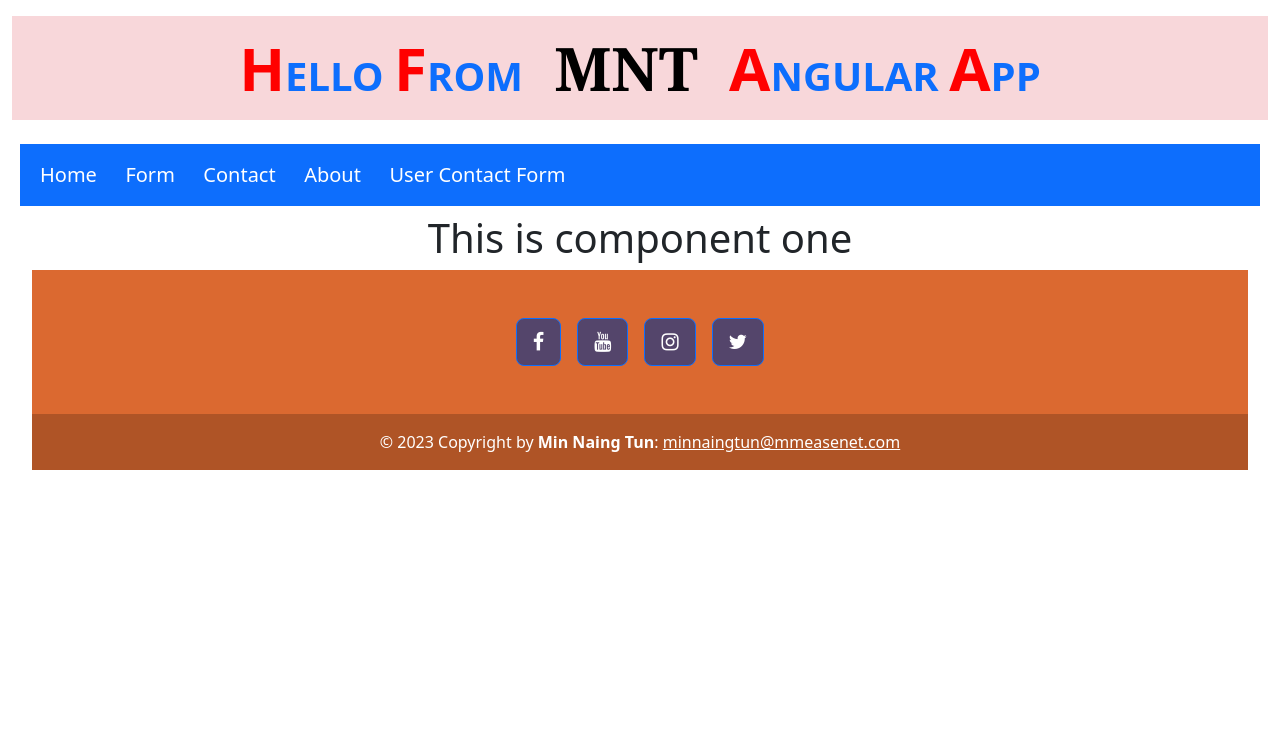
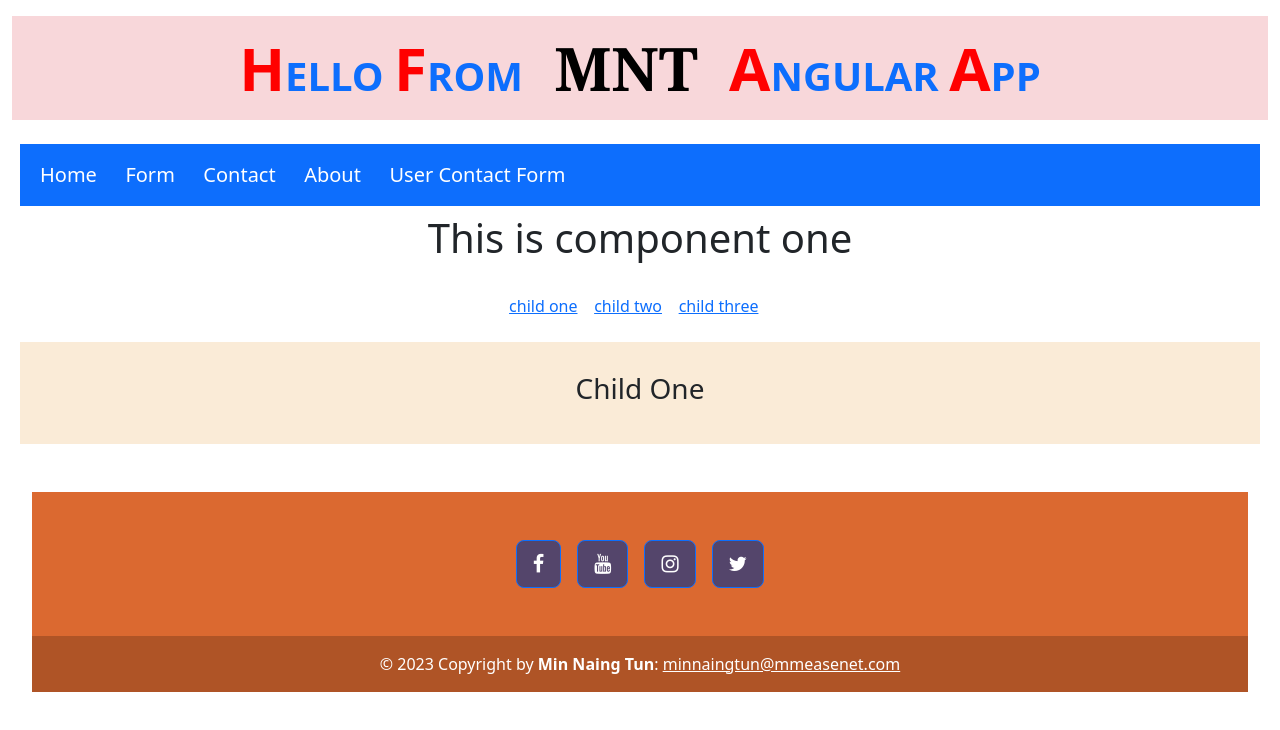
Before and after one commit to min-naing-tun/angular-study-basic, an Angular app: page /userFormShow/ComA in a window 1280 px wide. Shown: the top 730 px of the page. Built offline with nearby package versions, Linux system fonts and the light colour scheme.

Commit message:
Child-Route

```diff
--- a/src/app/app.module.ts
+++ b/src/app/app.module.ts
@@ -26,6 +26,9 @@ import { ComC } from './user-form-show/comC.component';
 import { ComD } from './user-form-show/comD.component';
 import { ComHome } from './user-form-show/comHome.component';
 import { ComRoute } from './user-form-show/comRoute.component';
+import { ChildOne } from './user-form-show/childOne.component';
+import { ChildTwo } from './user-form-show/childTwo.component';
+import { ChildThree } from './user-form-show/childThree.component';
 
 @NgModule({
   declarations: [
@@ -34,6 +37,9 @@ import { ComRoute } from './user-form-show/comRoute.component';
     ComC,
     ComD,
     ComHome,
+    ChildOne,
+    ChildTwo,
+    ChildThree,
     SortStringArrayPipe,
     SortArrayPipe,
     SumArrayPipe,
--- /dev/null
+++ b/src/app/user-form-show/childOne.component.ts
@@ -0,0 +1,14 @@
+import { Component } from '@angular/core'
+
+@Component({
+    template: `
+    <h3>Child One</h3>
+    `,
+    styles: [
+        ``
+    ]
+})
+
+export class ChildOne{
+
+}
--- /dev/null
+++ b/src/app/user-form-show/childThree.component.ts
@@ -0,0 +1,14 @@
+import { Component } from '@angular/core'
+
+@Component({
+    template: `
+    <h3>Child Three</h3>
+    `,
+    styles: [
+        ``
+    ]
+})
+
+export class ChildThree{
+
+}
--- /dev/null
+++ b/src/app/user-form-show/childTwo.component.ts
@@ -0,0 +1,14 @@
+import { Component } from '@angular/core'
+
+@Component({
+    template: `
+    <h3>Child Two</h3>
+    `,
+    styles: [
+        ``
+    ]
+})
+
+export class ChildTwo{
+
+}
--- a/src/app/user-form-show/comA.component.ts
+++ b/src/app/user-form-show/comA.component.ts
@@ -5,6 +5,15 @@ import { Component } from '@angular/core';
     selector: 'my-comA',
     template: `
     <h1>This is component one</h1>
+    <br>
+    <a routerLink="childOne">child one</a>&nbsp;&nbsp;&nbsp;
+    <a routerLink="childTwo">child two</a>&nbsp;&nbsp;&nbsp;
+    <a routerLink="childThree">child three</a>&nbsp;&nbsp;&nbsp;
+    <br><br>
+    <div style="padding: 30px; background-color: antiquewhite;">
+        <router-outlet></router-outlet>
+    </div>
+    <br><br>
     `,
     styles: [``]
 })
```
Also changed, not shown: src/app/user-form-show/comRoute.component.ts (+22 -1 lines).
